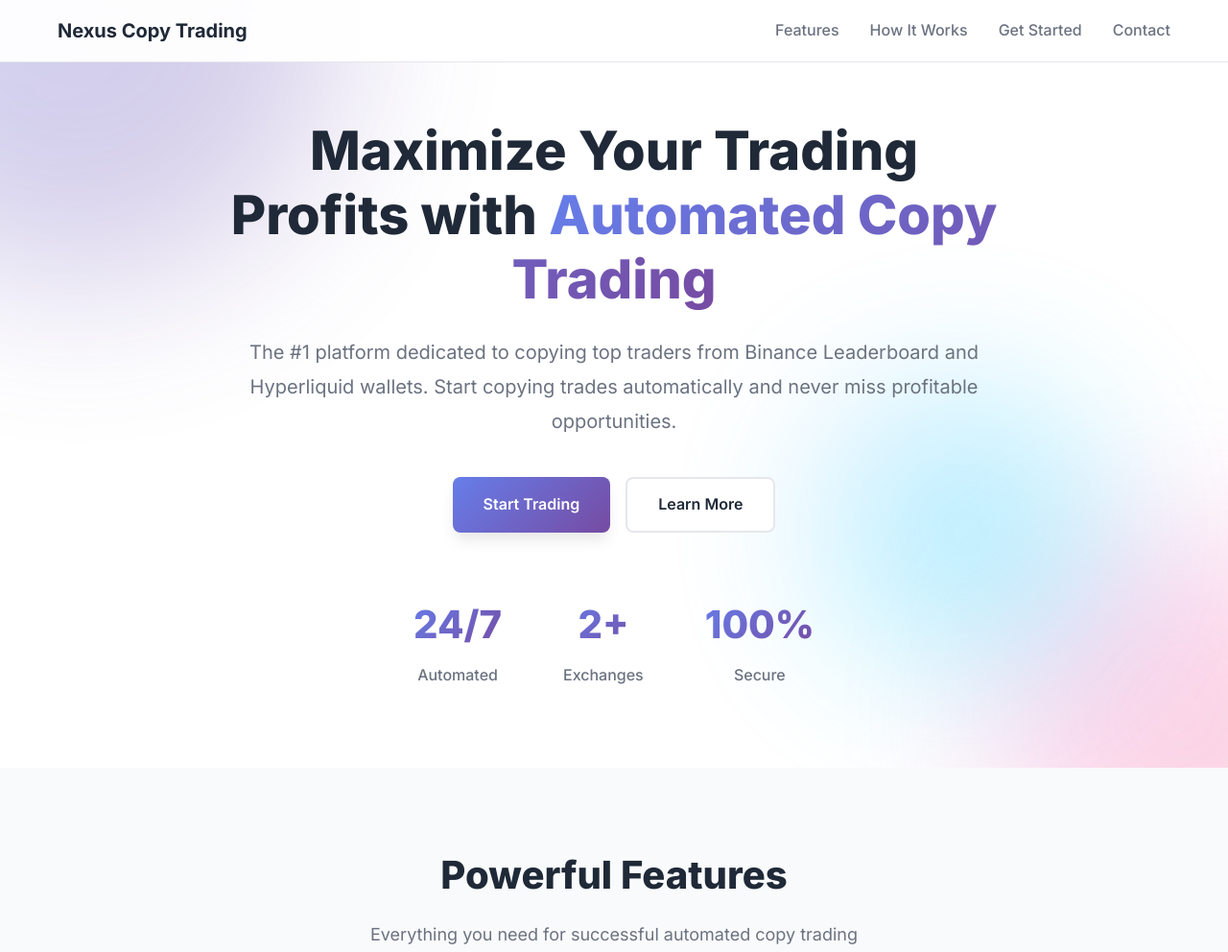
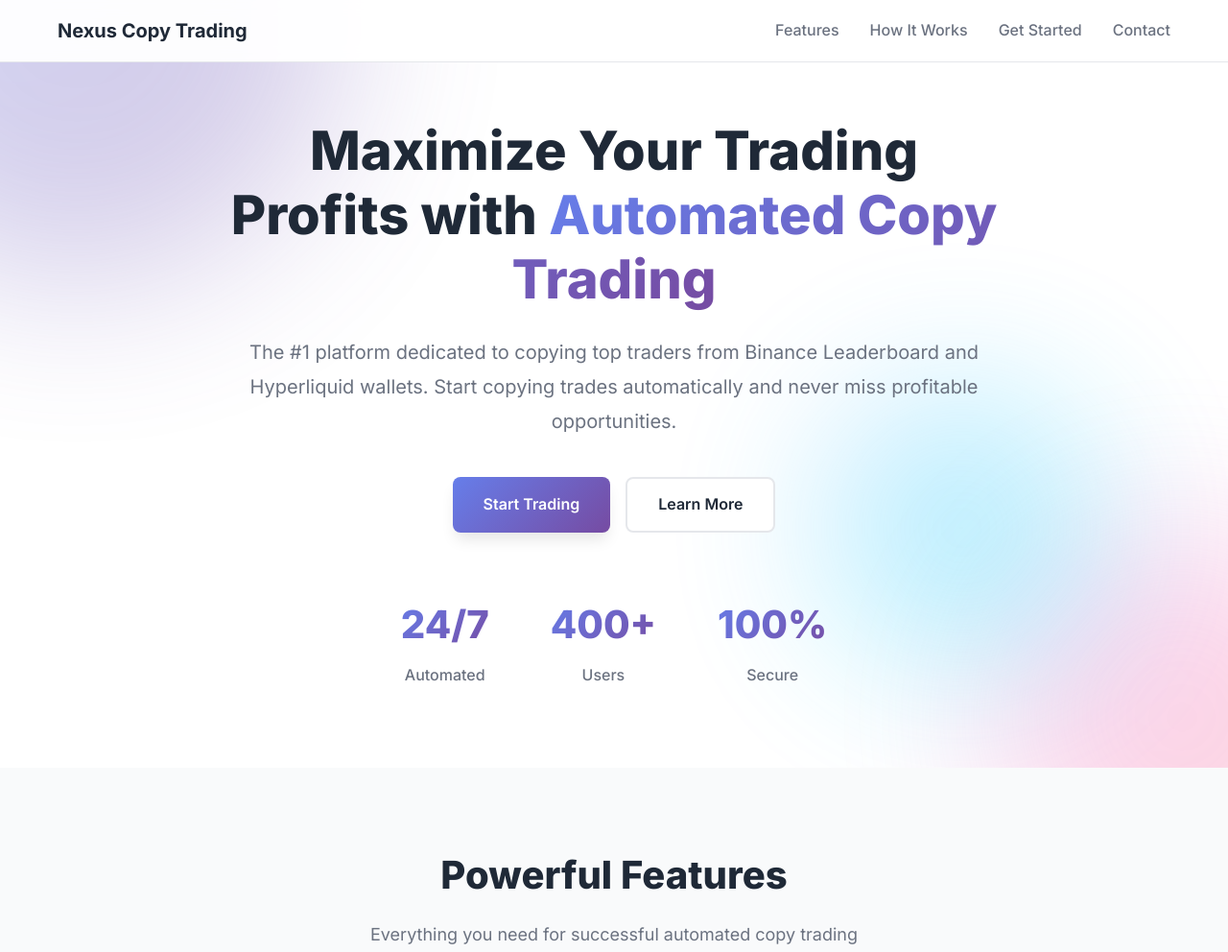
Before and after one commit to LEEJINSOL1/Nexus_bot, a plain HTML site: page index.html in a window 1280 px wide. Shown: the top 992 px of the page at 96% size. Drawn offline with Linux system fonts and the light colour scheme.

Commit message:
Update hero stats: Change Exchanges 2+ to Users 400+

```diff
--- a/index.html
+++ b/index.html
@@ -58,8 +58,8 @@
                         <div class="stat-label">Automated</div>
                     </div>
                     <div class="stat-item">
-                        <div class="stat-number">2+</div>
-                        <div class="stat-label">Exchanges</div>
+                        <div class="stat-number">400+</div>
+                        <div class="stat-label">Users</div>
                     </div>
                     <div class="stat-item">
                         <div class="stat-number">100%</div>
```
